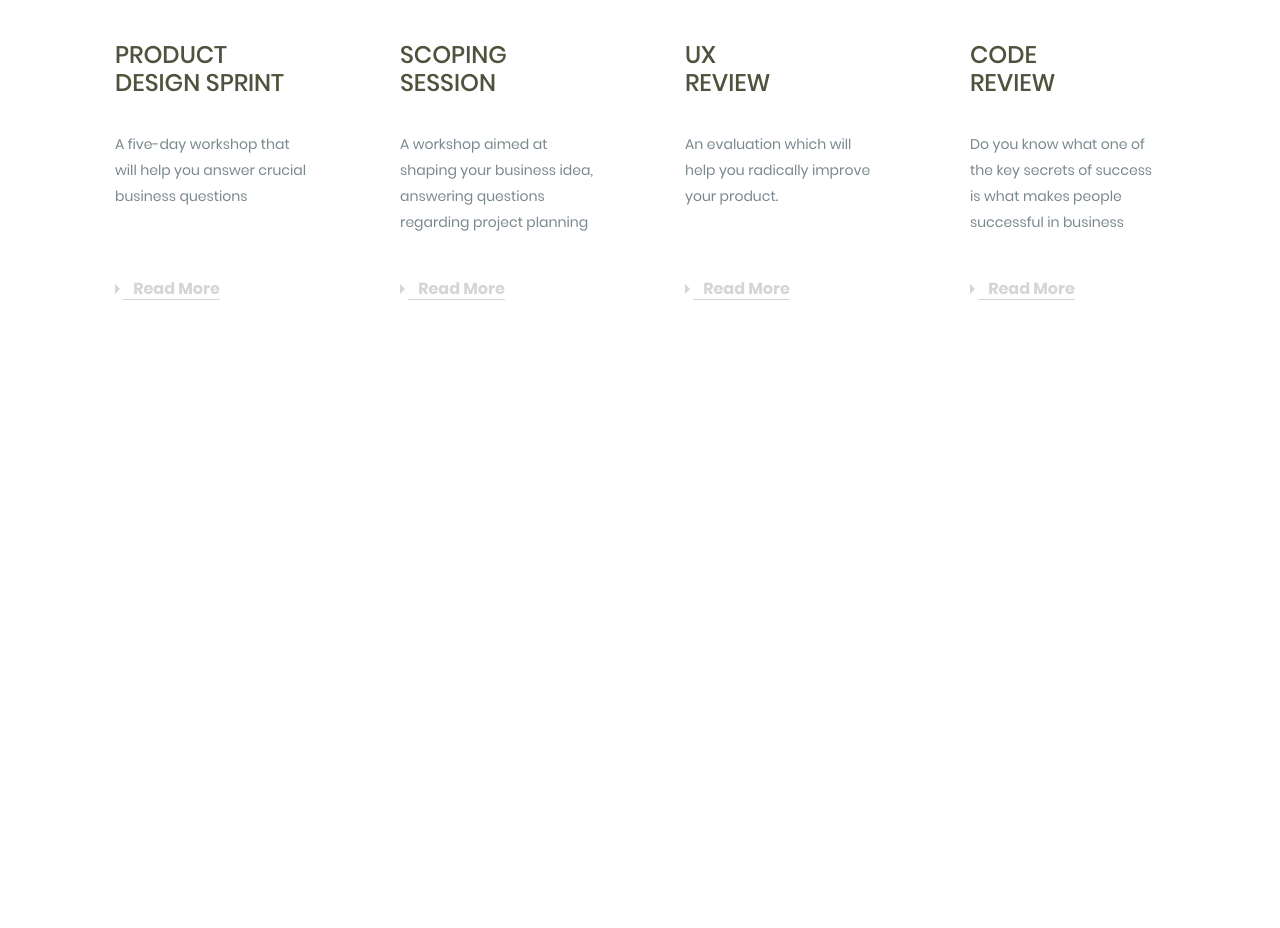
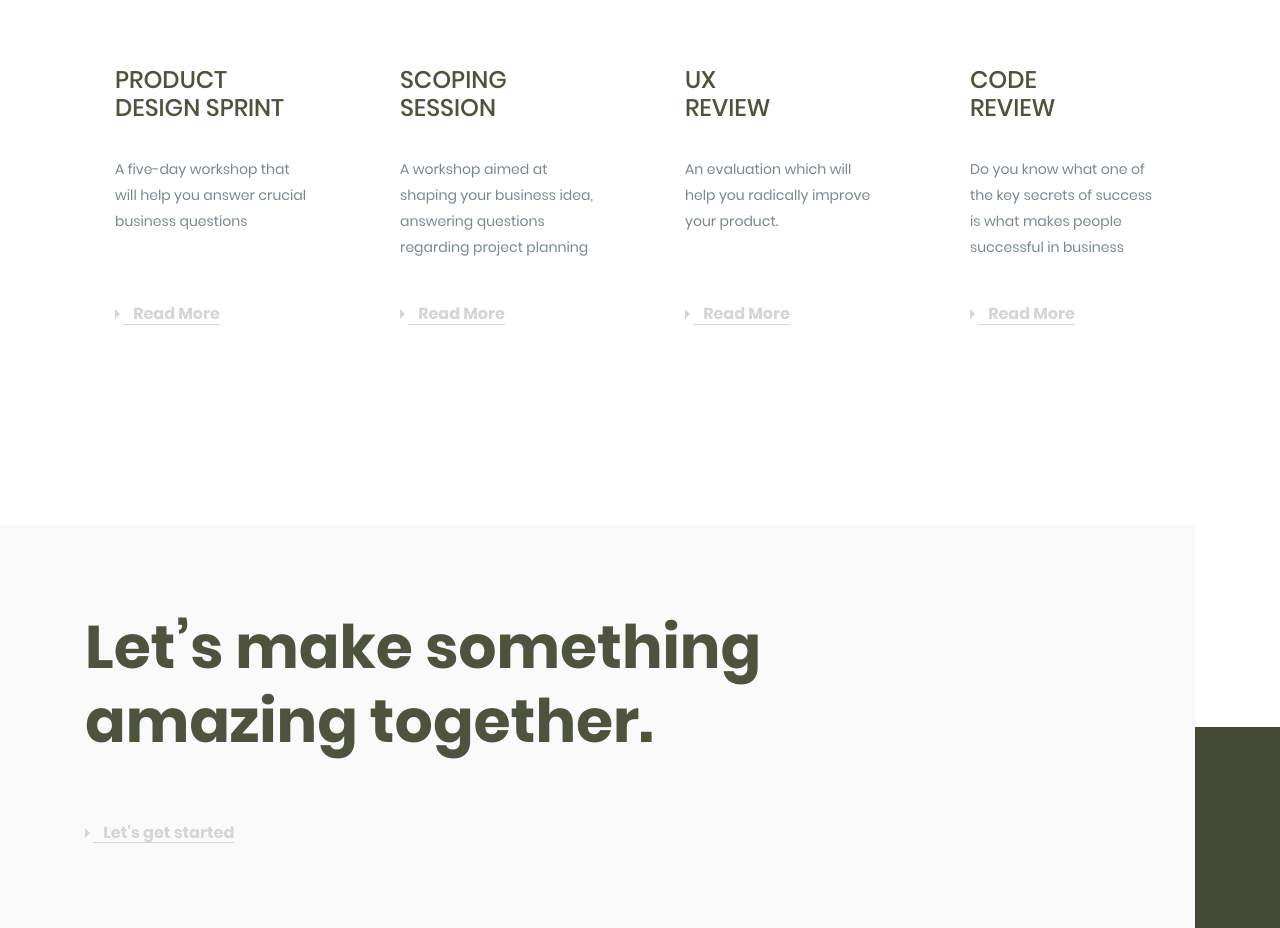
Before and after one commit to akamaliev/html_css, a plain HTML site: page webovio.html in a window 1280 px wide. Shown: the part 1163-2091 px from the top of the page. Before the commit the page ends 1463 px from the top, so only its background shows below. Drawn offline with Linux system fonts and the light colour scheme.

Commit message:
third section ready

```diff
--- a/css/webovio.css
+++ b/css/webovio.css
@@ -78,9 +78,12 @@ img {
 .title {
   font-weight: 700;
   font-size: 60px;
+  line-height: 74px;
+  color: #4D533C;
   margin: 0;
 }
 .hero__title {
+  color: #fff;
   margin-bottom: 45px;
 }
 
@@ -144,19 +147,16 @@ img {
 /* SECOND SECTION */
 
 .second {
-    padding-top: 160px;
+  padding: 160px 0 160px;
+
 }
-
 .second__title {
-    color: #4D533C;
   font-size: 36px;
-    font-weight: 700;
   line-height: 46px;
   max-width: 607px;
   margin-bottom: 105px;
 }
 .articles {
-    padding: 0 30px;
   display: flex;
   justify-content: space-between;
 
@@ -164,7 +164,8 @@ img {
 .article {
   display: flex;
   flex-direction: column;
-    max-width: 195px;
+  max-width: 255px;
+  padding: 40px 30px;
 }
 
 .article__title {
@@ -180,13 +181,48 @@ img {
   line-height: 26px;
   margin: 0 0 45px;
 }
-.link {
-
-}
 .article__link {
   margin-top: auto;
 }
-.link__arrow {
+
+
+
+
+.third {
+  position: relative;
 }
-.link__text {
+
+.calling {
+  padding: 85px 0;
+  background: #FAFAFA;
 }
+.third__calling {
+  position: relative;
+  z-index: 1;
+}
+
+.calling__title {
+  margin-bottom: 66px;
+  max-width: 820px;
+}
+
+.third::before {
+  content: '';
+  display: block;
+  position: absolute;
+  background: #FAFAFA;
+  width: 50%;
+  left: 0;
+  top: 0;
+  height: 100%;
+}
+.third::after {
+  content: '';
+  display: block;
+  position: absolute;
+  background: #444A34;
+  width: 50%;
+  right: 0;
+  bottom: 0;
+  height: 50%;
+}
--- a/webovio.html
+++ b/webovio.html
@@ -42,7 +42,7 @@
 
     <section class="second">
       <div class="container">
-                <h2 class="second__title">Deation &amp;&nbsp;Evaluation&nbsp;&mdash; Best Way to&nbsp;Kick off Your Product Idea</h2>
+        <h2 class="title second__title">Deation &amp;&nbsp;Evaluation&nbsp;&mdash; Best Way to&nbsp;Kick off Your Product Idea</h2>
         <div class="articles">
           <article class="article">
             <h2 class="article__title">Product Design Sprint</h2>
@@ -88,7 +88,22 @@
         </div>
       </div>
     </section>
+
+    <section class="third">
+      <div class="container third__container">
+        <div class="calling third__calling">
+          <h2 class="title calling__title">Let’s make something amazing together.</h2>
+          <a href="#" class="link third__link">
+            <span class="link__arrow"></span>
+            <span class="link__text">Let's get started</span>
+          </a>
+        </div>
+      </div>
+    </section>
   </main>
+  <footer class="footer">
+    <div class="container"></div>
+  </footer>
 
 </body>
 </html>
```
Lines whose indentation alone changed are shown as unchanged.
